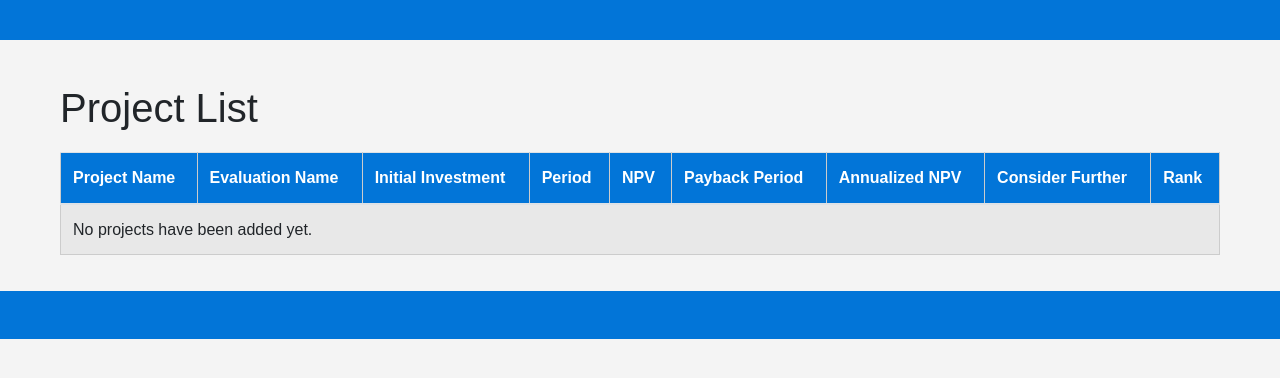
After one commit to sean-meade/fund-frontier, a Django app: page /list-projects/ in a window 1280 px wide. The commit adds this page. Shown: the top 378 px of the page. Run offline with Django 5.2, Linux system fonts and the light colour scheme; data that the repository does not hold is empty; some libraries are stand-ins or nearby versions.

Commit message:
created the viewsand updated urls and fixed so the submited data is rendered on list-projects

```diff
--- a/fund_frontier/urls.py
+++ b/fund_frontier/urls.py
@@ -17,7 +17,9 @@ Including another URLconf
 from django.contrib import admin
 from django.urls import include, path
 
+
 urlpatterns = [
     path('admin/', admin.site.urls),
     path('', include('npv.urls')),
+
 ]
--- a/npv/urls.py
+++ b/npv/urls.py
@@ -1,6 +1,7 @@
+from django.urls import path
 from . import views
-from django.urls import path
 
 urlpatterns = [
-    path('', views.calculate_NPV_form, name='calculate-npv'),
+    path('', views.calculate_NPV_form, name='calculate-npv'),  # URL for the NPV calculation form
+    path('list-projects/', views.list_projects, name='list-projects'),
 ]
--- a/npv/views.py
+++ b/npv/views.py
@@ -1,6 +1,6 @@
-from django.shortcuts import render
-
-from npv.forms import NPV_Form
+from django.shortcuts import render, get_object_or_404
+from .models import Evaluation, Project
+from .forms import NPV_Form
 
 def calculate_NPV(cash_flows, discount_rate):
 
@@ -27,19 +27,34 @@ def calculate_NPV_form(request):
     if request.method == "POST":
         form = NPV_Form(request.POST, extra=request.POST.get('cash_flow_year_count', 0))
         if form.is_valid():
-            cash_flows = [-(form.cleaned_data["initial_investment"])]
-            cash_flow_year_count = int(form.cleaned_data["cash_flow_year_count"])
+            # Fetch or create an Evaluation instance
+            # For simplicity, let's fetch an existing Evaluation (you might want to create or select one based on your form)
+            evaluation = get_object_or_404(Evaluation, pk=1)  # assuming there's an Evaluation with id=1
 
-            for i in range(1, cash_flow_year_count + 1):
-                cash_flow_key = f"cash_flow_year_{i}"
-                if cash_flow_key in form.cleaned_data:
-                    cash_flows.append(form.cleaned_data[cash_flow_key])
+            # Get form data
+            initial_investment = form.cleaned_data["initial_investment"]
+            discount_rate = evaluation.discount_rate  # Assuming you want to use the discount rate from the Evaluation
+            period = int(form.cleaned_data["cash_flow_year_count"])
+            project_name = 'New Project'  # Set a project name or get it from form
 
-            discount_rate = form.cleaned_data["discount_rate"]
-            npv = calculate_NPV(cash_flows, discount_rate)
+            # Create a new Project instance
+            project = Project.objects.create(
+                evaluation=evaluation,
+                name=project_name,
+                initial_investment=initial_investment,
+                period=period,
+            )
 
-            return render(request, "npv/calculate-npv.html", {"form": form, "npv": npv})
+            # Assuming you have a way to get annual net cash flows from the form
+            # For now, let's assume it's a fixed value like in your placeholder logic
+            project.save()  # Save the project instance to calculate and store NPV and other metrics automatically
+
+            return render(request, "npv/calculate-npv.html", {"form": form, "npv": project.npv})
     else:
         form = NPV_Form()
 
     return render(request, "npv/calculate-npv.html", {"form": form})
+
+def list_projects(request):
+    projects = Project.objects.all().order_by('-id')
+    return render(request, "npv/list-projects.html", {"projects": projects})
--- a/static/css/style.css
+++ b/static/css/style.css
@@ -3,73 +3,121 @@ body {
     font-family: 'Arial', sans-serif;
     line-height: 1.6;
     background: #f4f4f4;
+    margin: 0;
+    padding: 0;
 }
 
 /* Header Styling */
 header {
-    background: #333;
+    background: #0275d8; /* Bootstrap primary color */
     color: #fff;
-    padding: 10px 0;
+    padding: 20px 0;
     text-align: center;
 }
 
 /* Footer Styling */
 footer.footer {
-    background: #333;
+    background: #0275d8; /* Bootstrap primary color */
     color: white;
     text-align: center;
-    padding: 10px 0;
+    padding: 20px 0;
+    position: relative;
+    bottom: 0;
+    width: 100%;
 }
 
 /* Main Content Styling */
 .container {
     padding: 20px;
+    max-width: 1200px;
+    margin: auto; /* Center the container */
+}
+
+/* Table Styling */
+table {
+    width: 100%;
+    margin-top: 20px;
+    border-collapse: collapse;
+}
+
+th, td {
+    padding: 12px;
+    border: 1px solid #ccc;
+    text-align: left;
+}
+
+th {
+    background-color: #0275d8; /* Bootstrap primary color */
+    color: white;
+}
+
+tr:nth-child(even) {
+    background-color: #f2f2f2; /* Zebra striping for table */
 }
 
 /* NPV Calculator Form Styling */
 .form-area {
     background-color: #fff;
     padding: 20px;
-    border: 1px solid #dcdcdc;
+    border: 1px solid #ddd;
     border-radius: 5px;
     margin-bottom: 20px;
+    box-shadow: 0 2px 4px rgba(0,0,0,0.1); /* subtle shadow for depth */
 }
 
 .title {
-    font-size: 24px;
+    font-size: 28px;
     font-weight: bold;
     margin-bottom: 20px;
     text-align: center;
+    color: #333;
 }
 
 /* Input and Button Styling */
 input[type=number], button, input[type=submit] {
     width: 100%;
-    padding: 10px;
-    margin: 5px 0;
-    border: 1px solid #ddd;
+    padding: 15px;
+    margin: 10px 0;
+    border: 1px solid #ccc;
     border-radius: 4px;
+    box-sizing: border-box; /* Include padding in width */
 }
 
-button#add-another {
-    background-color: #007bff;
+button#add-another, input[type=submit] {
+    background-color: #0275d8; /* Bootstrap primary color */
     color: white;
     border: none;
+    font-size: 16px;
+    cursor: pointer; /* Indicates that the element is clickable */
+    transition: background-color 0.3s ease; /* Smooth transition for hover effect */
 }
 
 input[type=submit] {
-    background-color: #28a745;
-    color: white;
-    border: none;
+    background-color: #5cb85c; /* Bootstrap success color */
 }
 
 input[type=submit]:hover, button#add-another:hover {
-    opacity: 0.9;
+    background-color: #025aa5; /* Darken the button color on hover */
 }
 
 /* Responsive Styling */
-@media (max-width: 576px) {
-    .form-area {
+@media (max-width: 768px) {
+    header, footer.footer {
+        padding: 15px 0;
+    }
+
+    .title {
+        font-size: 24px;
+    }
+
+    .form-area, .container {
         padding: 15px;
     }
 }
+
+/* Utility Classes */
+.text-center {
+    text-align: center;
+}
+
+/* Add any additional utility classes as needed */
--- a/templates/npv/calculate-npv.html
+++ b/templates/npv/calculate-npv.html
@@ -7,14 +7,14 @@
 
     <div class="col-md-5">
         <div class="form-area">
-            <form action="/" method="post">
+            <form action="{% url 'calculate-npv' %}" method="post">
                 <br style="clear:both">
                 <h4 style="margin-bottom: 25px; text-align: center;">Calculate NPV</h3>
                 {% csrf_token %}
                 <div id="forms">
                     {{ form.as_p }}
                 </div>
-                <button id="add-another">add another</button>
+                <button type="button" id="add-another">add another</button>
                 <input type="submit" value="Submit">
             </form>
         </div>
--- /dev/null
+++ b/templates/npv/list-projects.html
@@ -0,0 +1,43 @@
+{% extends "base.html" %}
+
+{% block content %}
+
+<div class="container mt-4">
+    <h1>Project List</h1>
+    <table class="table table-striped">
+        <thead>
+            <tr>
+                <th scope="col">Project Name</th>
+                <th scope="col">Evaluation Name</th>
+                <th scope="col">Initial Investment</th>
+                <th scope="col">Period</th>
+                <th scope="col">NPV</th>
+                <th scope="col">Payback Period</th>
+                <th scope="col">Annualized NPV</th>
+                <th scope="col">Consider Further</th>
+                <th scope="col">Rank</th>
+            </tr>
+        </thead>
+        <tbody>
+            {% for project in projects %}
+            <tr>
+                <td>{{ project.name }}</td>
+                <td>{{ project.evaluation.name }}</td>
+                <td>{{ project.initial_investment }}</td>
+                <td>{{ project.period }}</td>
+                <td>{{ project.npv }}</td>
+                <td>{{ project.payback_period }}</td>
+                <td>{{ project.annualized_npv }}</td>
+                <td>{{ project.get_consider_further_display }}</td>
+                <td>{{ project.rank }}</td>
+            </tr>
+            {% empty %}
+            <tr>
+                <td colspan="9">No projects have been added yet.</td>
+            </tr>
+            {% endfor %}
+        </tbody>
+    </table>
+</div>
+
+{% endblock %}
```
